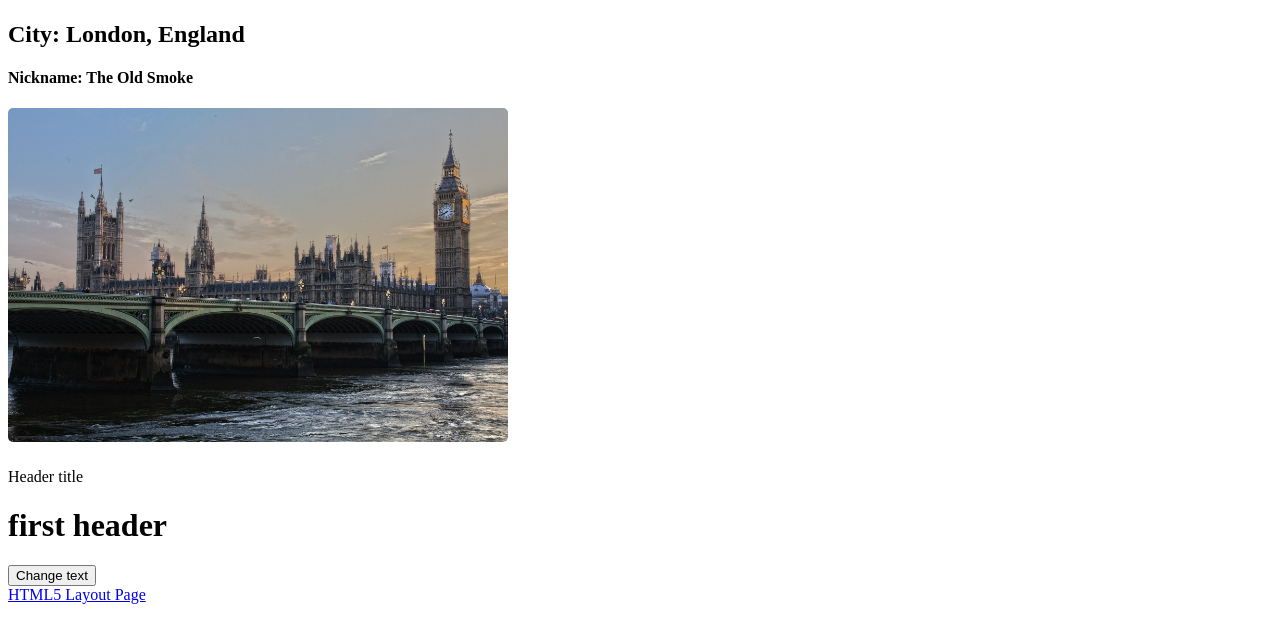
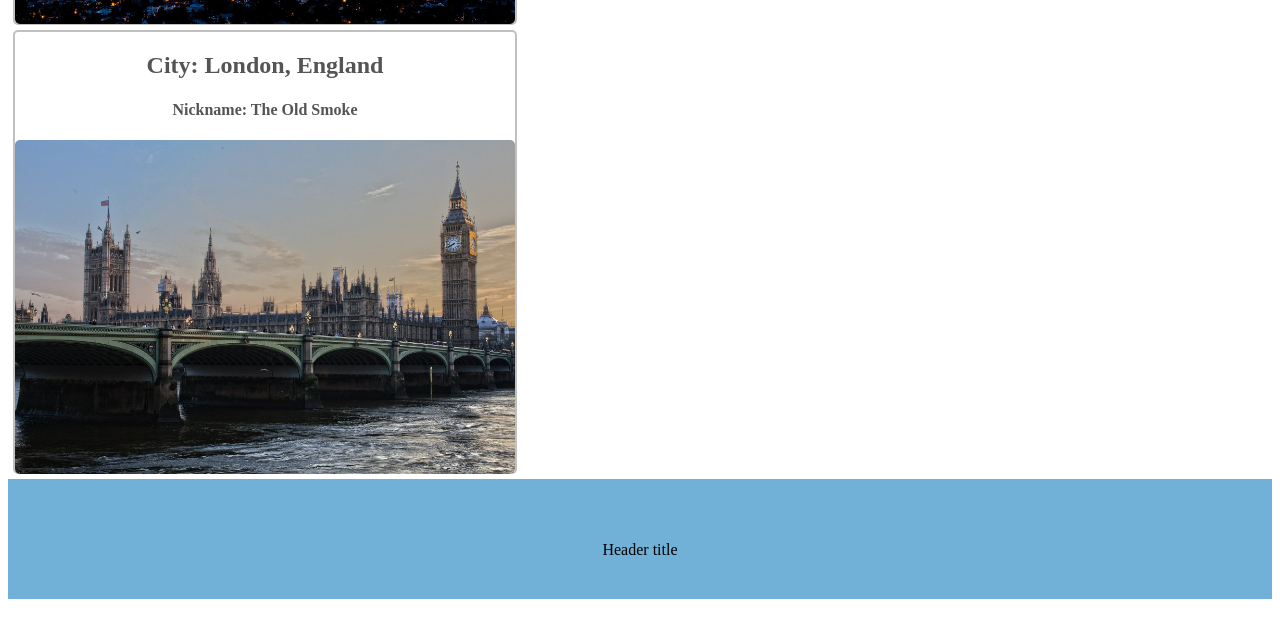
Before and after one commit to Israel2000/HTML5-Course-for-beginners, a plain HTML site: page index.html in a window 1280 px wide. Shown: the part 2577-3194 px from the top of the page. Drawn offline with Linux system fonts and the light colour scheme; grey boxes are pictures that could not be loaded; files whose address does not match are found by name.

Commit message:
new changes

```diff
--- a/index.html
+++ b/index.html
@@ -15,6 +15,26 @@
     /* id */
     #text-2 {
         border: 2px solid red;
+    }
+
+    /* lesson 3 */
+    .places {
+        border: 2px solid silver;
+        color: rgb(84, 84, 84);
+        text-align: center;
+        width: 500px;
+        margin: 5px;
+        padding: 0px;
+        border-radius: 5px;
+        height: 440px;
+    }
+
+    /* id: */
+    #myheader {
+        background-color: rgb(113, 177, 215);
+        text-align: center;
+        color: black;
+        padding: 40px;
     }
 </style>
 
```
Also changed, not shown: assets/mycity .jpg (deleted), assets/mycity.jpg.
